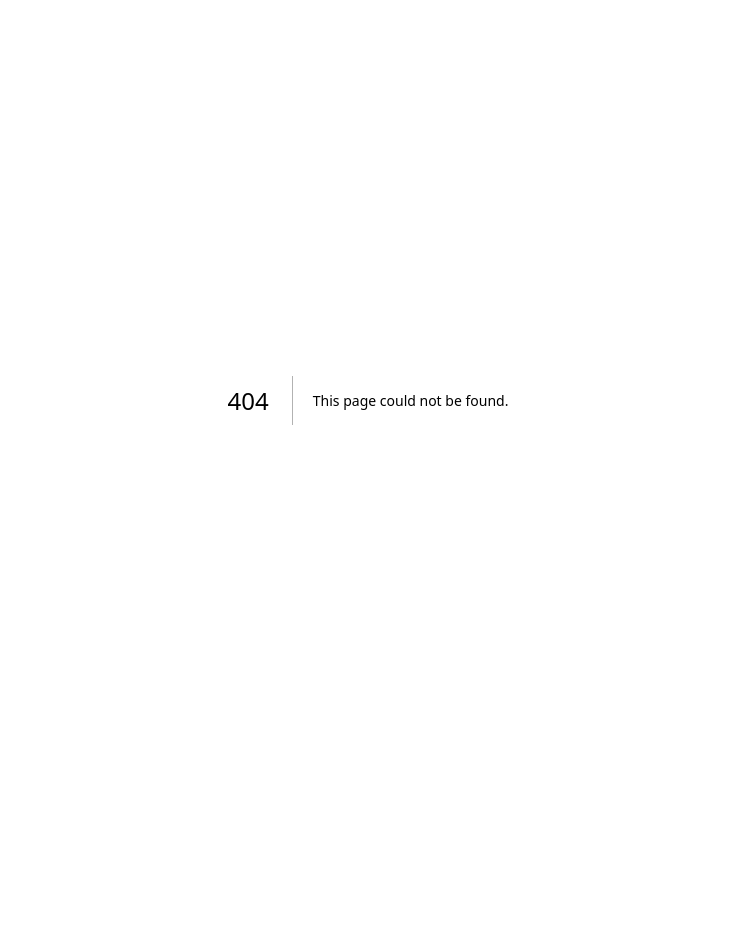
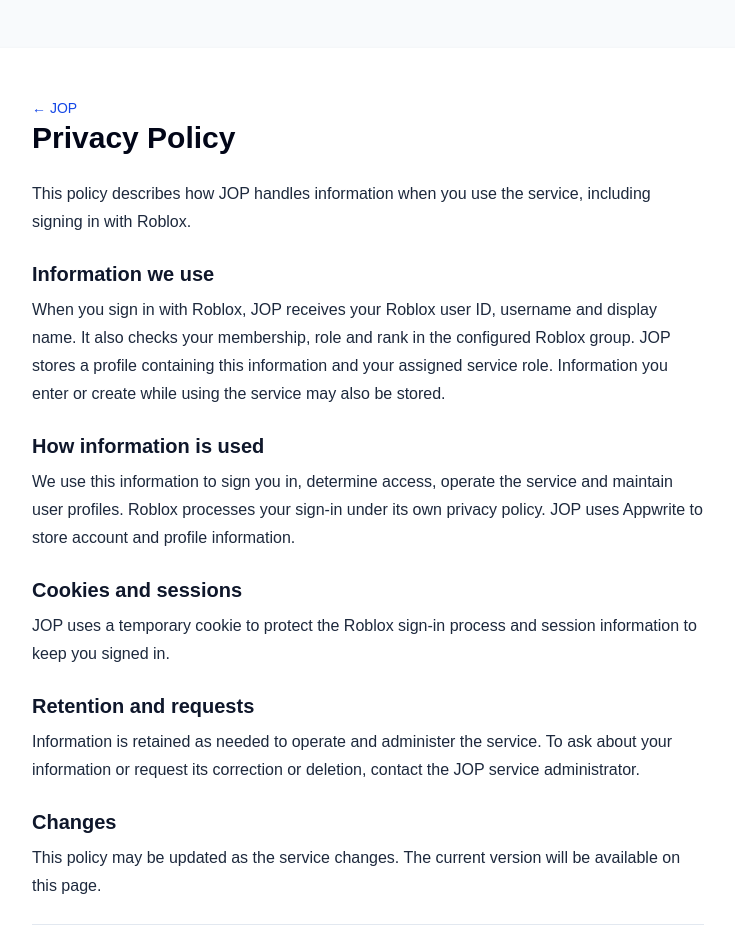
Before and after one commit to Ninjonik/jop, a Next.js app: page /privacy-policy in a window 1280 px wide. Before the commit this address had no page. Shown: the top 951 px of the page, without its empty margins (272-1007 px from the left). Before the commit the page ends 800 px from the top, so only its background shows below. Built offline with nearby package versions, Linux system fonts and the light colour scheme.

Commit message:
add terms and privacy policy pages
- Add shared legal page layout
- Add Terms of Service and Privacy Policy routes

```diff
--- /dev/null
+++ b/src/app/components/legal/LegalPage.tsx
@@ -0,0 +1,26 @@
+import Link from 'next/link';
+import type { ReactNode } from 'react';
+
+export default function LegalPage({ title, children }: { title: string; children: ReactNode }) {
+  return (
+    <main className="min-h-screen bg-slate-50 px-6 py-12 text-slate-800">
+      <article className="mx-auto max-w-3xl space-y-6 rounded-xl bg-white p-8 shadow-sm sm:p-12">
+        <Link href="/" className="text-sm font-medium text-blue-700 hover:underline">
+          ← JOP
+        </Link>
+        <h1 className="text-3xl font-bold text-slate-950">{title}</h1>
+        <div className="space-y-6 leading-7 [&_h2]:mb-2 [&_h2]:text-xl [&_h2]:font-semibold [&_h2]:text-slate-900 [&_a]:text-blue-700 [&_a]:underline">
+          {children}
+        </div>
+        <nav className="border-t border-slate-200 pt-6 text-sm">
+          <Link href="/tos" className="mr-6 text-blue-700 hover:underline">
+            Terms of Service
+          </Link>
+          <Link href="/privacy-policy" className="text-blue-700 hover:underline">
+            Privacy Policy
+          </Link>
+        </nav>
+      </article>
+    </main>
+  );
+}
--- /dev/null
+++ b/src/app/privacy-policy/page.tsx
@@ -0,0 +1,53 @@
+import LegalPage from '@/app/components/legal/LegalPage';
+import type { Metadata } from 'next';
+
+export const metadata: Metadata = { title: 'Privacy Policy | JOP' };
+
+export default function PrivacyPolicyPage() {
+  return (
+    <LegalPage title="Privacy Policy">
+      <p>
+        This policy describes how JOP handles information when you use the service, including
+        signing in with Roblox.
+      </p>
+      <section>
+        <h2>Information we use</h2>
+        <p>
+          When you sign in with Roblox, JOP receives your Roblox user ID, username and display name.
+          It also checks your membership, role and rank in the configured Roblox group. JOP stores a
+          profile containing this information and your assigned service role. Information you enter
+          or create while using the service may also be stored.
+        </p>
+      </section>
+      <section>
+        <h2>How information is used</h2>
+        <p>
+          We use this information to sign you in, determine access, operate the service and maintain
+          user profiles. Roblox processes your sign-in under its own privacy policy. JOP uses
+          Appwrite to store account and profile information.
+        </p>
+      </section>
+      <section>
+        <h2>Cookies and sessions</h2>
+        <p>
+          JOP uses a temporary cookie to protect the Roblox sign-in process and session information
+          to keep you signed in.
+        </p>
+      </section>
+      <section>
+        <h2>Retention and requests</h2>
+        <p>
+          Information is retained as needed to operate and administer the service. To ask about your
+          information or request its correction or deletion, contact the JOP service administrator.
+        </p>
+      </section>
+      <section>
+        <h2>Changes</h2>
+        <p>
+          This policy may be updated as the service changes. The current version will be available
+          on this page.
+        </p>
+      </section>
+    </LegalPage>
+  );
+}
--- /dev/null
+++ b/src/app/tos/page.tsx
@@ -0,0 +1,43 @@
+import LegalPage from '@/app/components/legal/LegalPage';
+import type { Metadata } from 'next';
+
+export const metadata: Metadata = { title: 'Terms of Service | JOP' };
+
+export default function TermsPage() {
+  return (
+    <LegalPage title="Terms of Service">
+      <p>
+        By using JOP, you agree to these terms. If you do not agree, please do not use the service.
+      </p>
+      <section>
+        <h2>Using JOP</h2>
+        <p>
+          Use the service responsibly and only with an account you are authorized to use. Do not
+          disrupt the service, access data without permission, or misuse other users’ information.
+          You must also follow Roblox’s applicable terms when using Roblox sign-in.
+        </p>
+      </section>
+      <section>
+        <h2>Access</h2>
+        <p>
+          Some features require a Roblox account and membership in an authorized group. Access may
+          be restricted or removed if these requirements are not met or the service is misused.
+        </p>
+      </section>
+      <section>
+        <h2>Availability</h2>
+        <p>
+          JOP is provided as available, without guarantees of uninterrupted operation or fitness for
+          a particular purpose. Features may change or become unavailable.
+        </p>
+      </section>
+      <section>
+        <h2>Privacy and changes</h2>
+        <p>
+          Our <a href="/privacy-policy">Privacy Policy</a> explains how information is used. These
+          terms may be updated; continued use after an update means you accept the updated terms.
+        </p>
+      </section>
+    </LegalPage>
+  );
+}
```
